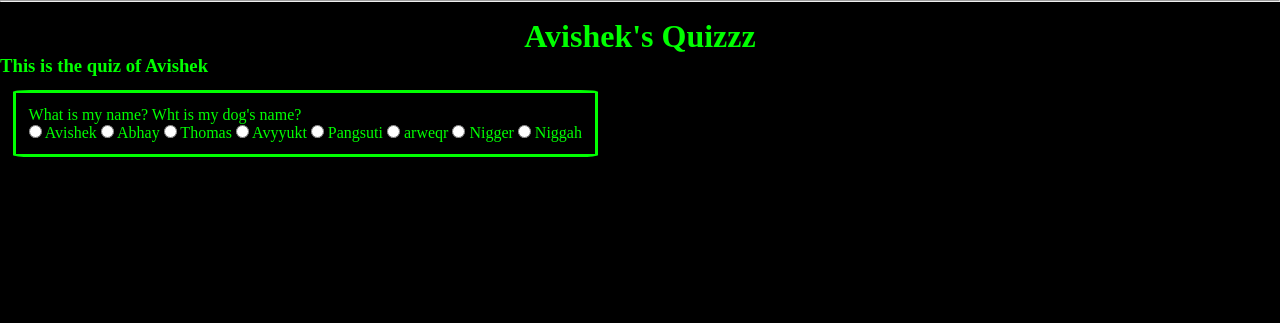
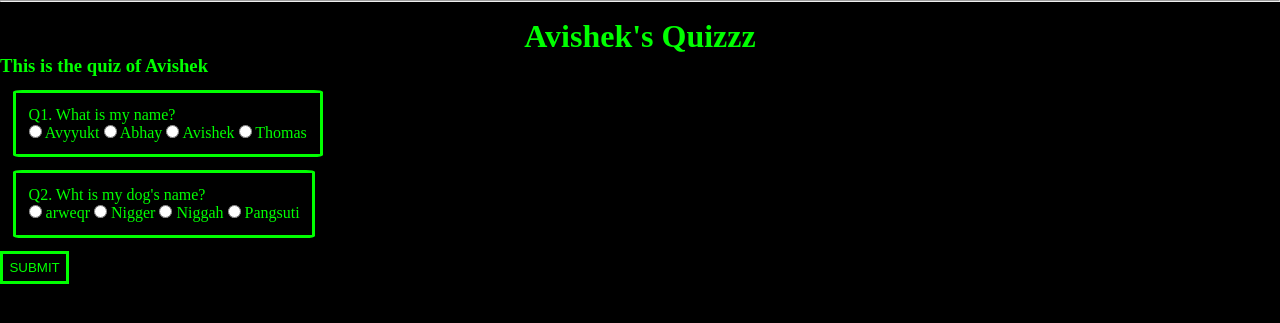
Before and after one commit to Avishek-NITT/QUIZZHUB_DELTA_T3, a Flask app: page /quiz_taker/1 in a window 1280 px wide. Shown: the part 56-379 px from the top of the page. Run offline with Flask 3, Linux system fonts and the light colour scheme; a user stored in the database is signed in.

Commit message:
Enhanced the quiztaker, now need to check the answers and add scoring system

```diff
--- /dev/null
+++ b/website/static/quiz_taker.js
@@ -0,0 +1,20 @@
+const form_ele = document.querySelector(".form")
+
+form_ele.addEventListener('submit', event =>{
+    event.preventDefault();
+    const formData = new FormData(form_ele)
+    const data = Object.fromEntries(formData)
+    // let output = "";
+    // for (const entry of data) {
+    //   output = `${output}${entry[0]}=${entry[1]}\r`;
+    // }
+    console.log(data)
+
+    // fetch('http://127.0.0.1:5000/quizmaker', {
+    //     method :'POST',
+    //     headers:{
+    //         'Content-type' : 'application/json'
+    //     },
+    //     body: JSON.stringify(data)
+    // })
+})
--- a/website/static/styles/quiz_taker.css
+++ b/website/static/styles/quiz_taker.css
@@ -6,3 +6,13 @@
     margin: 1%;
     padding: 1%;
 }
+.sbmt_btn{
+    height: fit-content;
+    width: fit-content;
+    padding: 0.5%;
+    background-color: black;
+    border: solid rgb(0, 255, 0);
+    align-content: center;
+    align-self: center;
+    cursor: pointer;
+}
--- a/website/templates/quiz_taker.html
+++ b/website/templates/quiz_taker.html
@@ -13,20 +13,31 @@ Quiz
 <h3> {{quiz_query.quiz_description}} </h3>
 
 
-<form method="post">
-<div class="question_box">
-    {%for x in question_query%}
-        {{x.question_text}}?
-    {%endfor%}
-<br>
+<form method="post" class="form">
 
-{%for x in option_query%}
-    {%for i in range(0,4)%}
-        <input type="radio" name="option"/>
-        <label>{{x[i].option_text}}</label>
-    {%endfor%}
-{%endfor%}
-</div>
+
+
+
+
+
+
+{% for i in range(question_query|length) %}
+    {% set question = question_query[i] %}
+    <div class="question_box">
+        <label class="question">
+        Q{{i+1}}.
+        {{ question.question_text }}?
+        </label>
+        <br>
+        {% for x in option_query[i] %}
+            <input type="radio" class="option" name="{{i+1}}" value="{{ x.option_text }}"/>
+            <label for="text"> {{ x.option_text }}</label>
+        {% endfor %}
+    </div>
+{% endfor %}
+
+
+<button type="submit" class="sbmt_btn">SUBMIT</button>
 </form>
 
 
--- a/website/views.py
+++ b/website/views.py
@@ -2,6 +2,7 @@ from flask import Blueprint,render_template,request, flash, redirect,url_for
 from flask_login import login_required, current_user
 from . import db
 from .models import User, Quiz, Question, Option
+import random
 
 views = Blueprint('views', __name__)
 auth = Blueprint('auth', __name__)
@@ -74,6 +75,7 @@ def take_quiz(quizz_id):
     option_query = []
     for x in question_query:
         option  = Option.query.filter(Option.question_id == x.question_id).all()
+        random.shuffle(option)
         option_query.append(option)
 
     return render_template("quiz_taker.html",user = current_user, quiz_query= quiz_query, question_query = question_query,option_query = option_query)
```
Also changed, not shown: instance/database.db.
